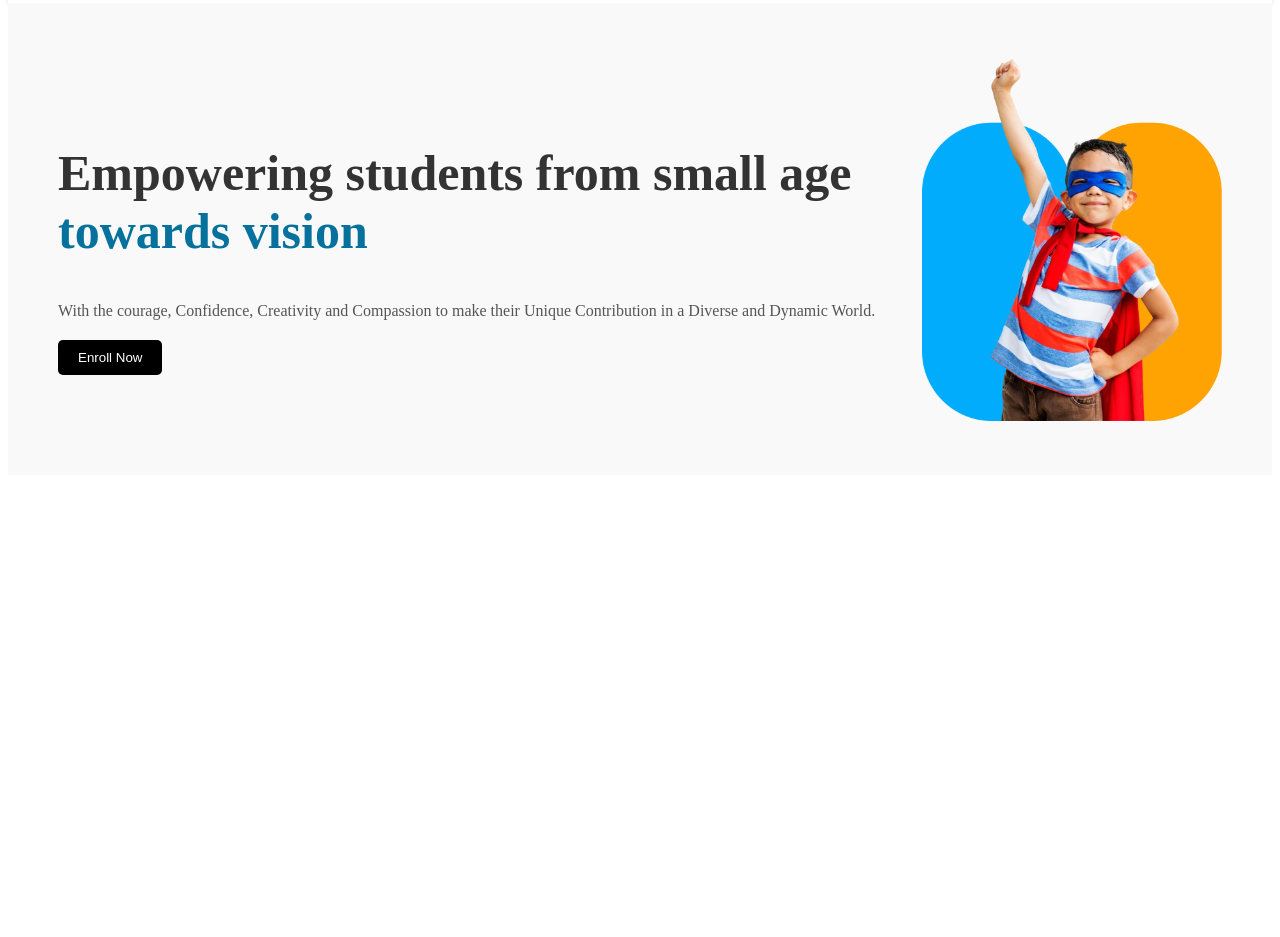
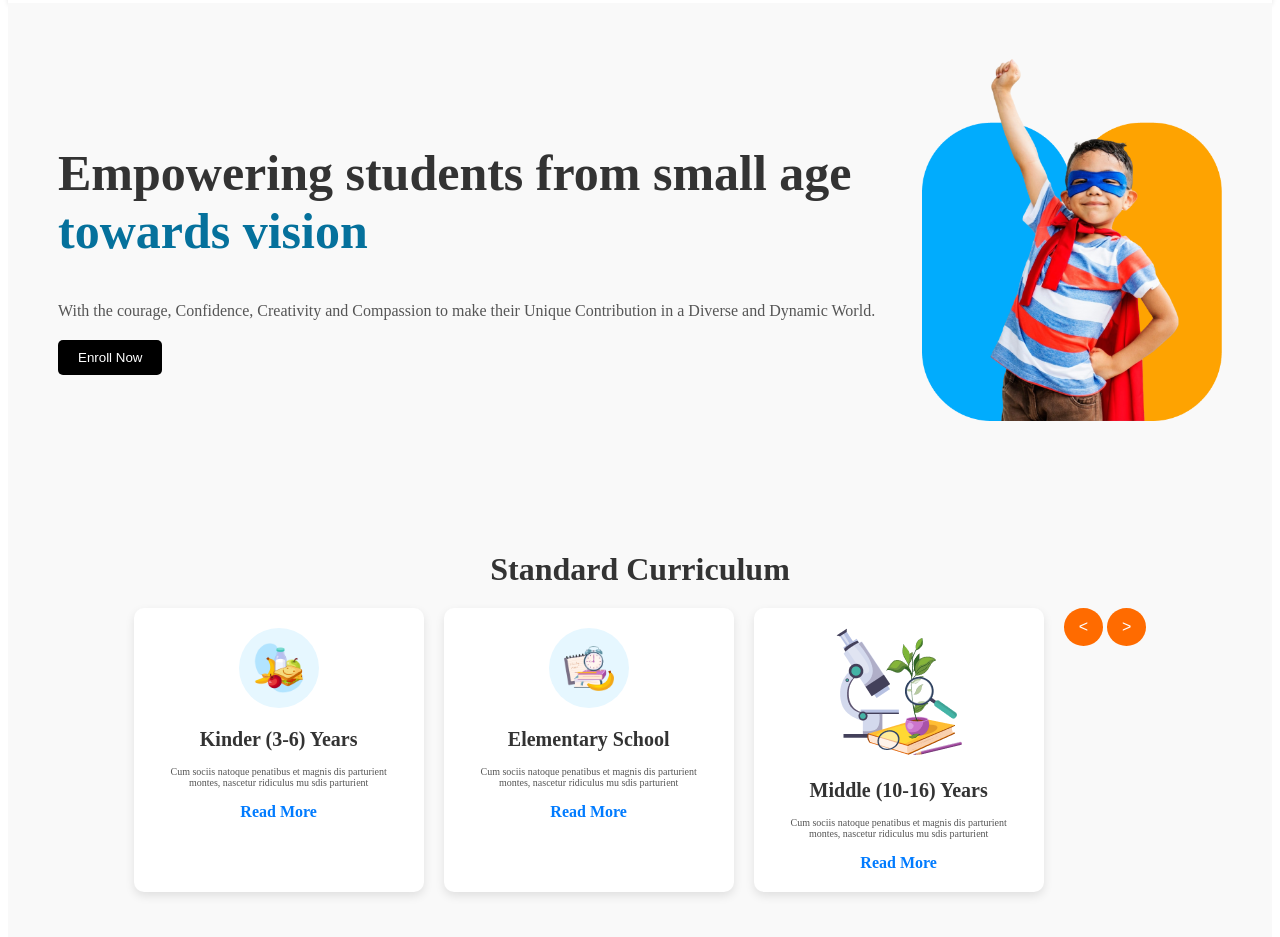
Before and after one commit to rdshuvo/my-second-web, a plain HTML site: page index.html in a window 1280 px wide. Shown: the part 95-1032 px from the top of the page. Before the commit the page ends 800 px from the top, so only its background shows below. Drawn offline with Linux system fonts and the light colour scheme.

Commit message:
added an my website

```diff
--- a/index.html
+++ b/index.html
@@ -33,8 +33,46 @@
 
       </div>
     </section>
-    <footer>
+    <section class="curriculum">
+      <h2>Standard Curriculum</h2>
+      <div class="curriculum-cards">
+    <div class="card">
+    <div class="card-icon">
+      <img src="assets/kinder.png" alt="">
+    </div>
 
-    </footer>
+        <h3>Kinder (3-6) Years</h3>
+        <p>Cum sociis natoque penatibus et magnis
+          dis parturient montes, nascetur ridiculus
+          mu sdis parturient</p>
+           <a href="#" class="read-more">Read More</a>
+
+      </div>
+      <div class="card">
+       <div class="card-icon">
+        <img src="assets/elementary.png" alt="">
+       </div>
+        <h3>Elementary School</h3>
+        <p>Cum sociis natoque penatibus et magnis
+          dis parturient montes, nascetur ridiculus
+          mu sdis parturient</p>
+          <a href="" class="read-more">Read More</a>
+
+      </div>
+         <div class="card">
+          <img src="assets/middle.png" alt="">
+          <h3>Middle (10-16) Years</h3>
+          <p>Cum sociis natoque penatibus et magnis
+            dis parturient montes, nascetur ridiculus
+            mu sdis parturient</p>
+            <a href="" class="read-more">Read More</a>
+         </div>
+         <div class="carousel-controls">
+           <button class="prev">&lt</button>
+           <button class="next">&gt</button>
+         </div>
+    </section>
+
+
 </body>
 </html>
--- a/styles/index.css
+++ b/styles/index.css
@@ -79,3 +79,83 @@ nav ul li a{
     width: 300px;
     border-radius: 20px;
 }
+/* curriculum Section  */
+.curriculum{
+    text-align: center;
+    padding: 50px 20px;
+    background: #f9f9f9;
+
+}
+.curriculum h2{
+    font-size: 32px;
+    color: #333;
+    margin-bottom: 20px;
+}
+.curriculum-cards{
+    display: flex;
+    justify-content: center;
+    gap: 20px;
+}
+.card{
+    background: #fff;
+    border-radius: 10px;
+    box-shadow: 0 4px 10px rgba(0, 0, 0, 0.1);
+    padding: 20px;
+    width: 250px;
+    text-align: center;
+
+    transition: transform 0.3s ease;
+    position: relative;
+}
+.card-icon{
+    width: 80px;
+    height: 80px;
+    margin: 0 auto 15px;
+    background: #e6f7ff;
+    border-radius: 50%;
+    display: flex;
+    align-items: center;
+    justify-content: center;
+}
+
+.card-icon img{
+    width: 50px;
+
+
+}
+.card h3{
+    font-size: 20px;
+    color: #333;
+    margin-bottom: 15px;
+}
+.card p{
+    font-size: 10px;
+    color: #555;
+    margin-bottom: 15px;
+
+}
+.read-more{
+    text-decoration: none;
+    color: #007bff;
+    font-weight: bold;
+
+}
+.read-more:hover{
+    color: #0056b3;
+}
+.carousel-controls{
+    margin-bottom: 20px;
+}
+.carousel-controls button{
+      background: #ff6b00;
+      color: #fff;
+      border: none;
+      padding: 10px 15px;
+      border-radius: 50%;
+      font-size: 16px;
+      cursor: pointer;
+
+}
+.carousel-controls button:hover{
+    background: #e65ce6;
+}
```
